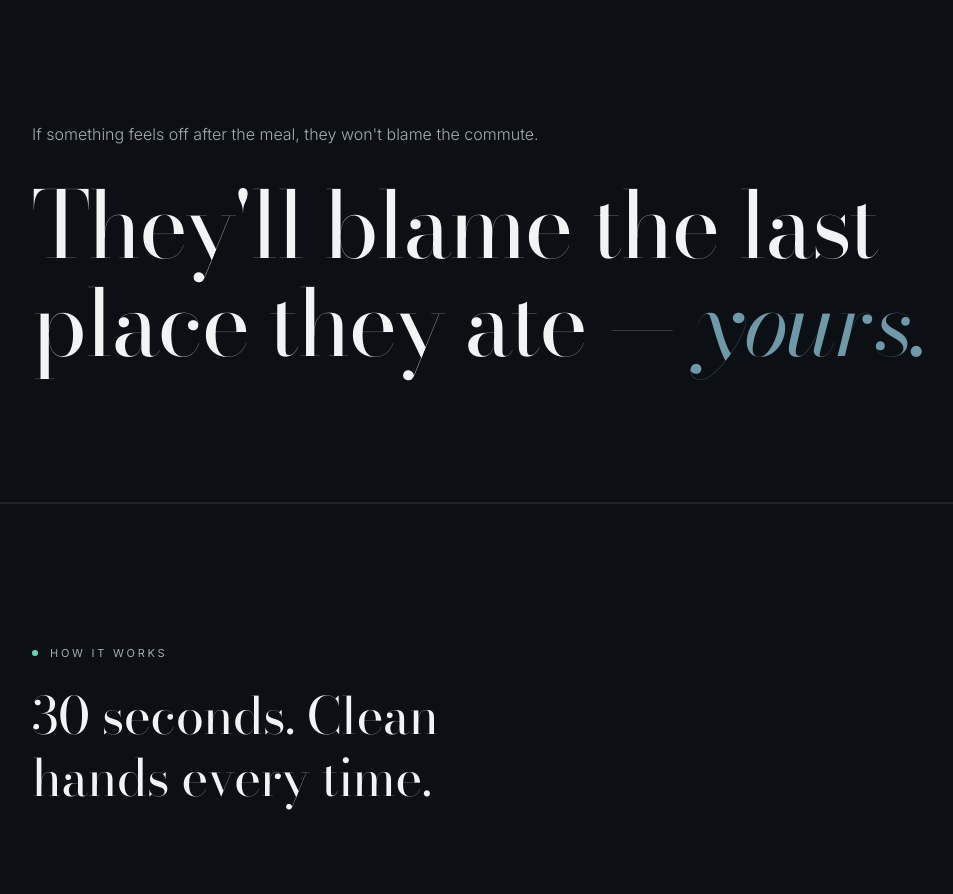
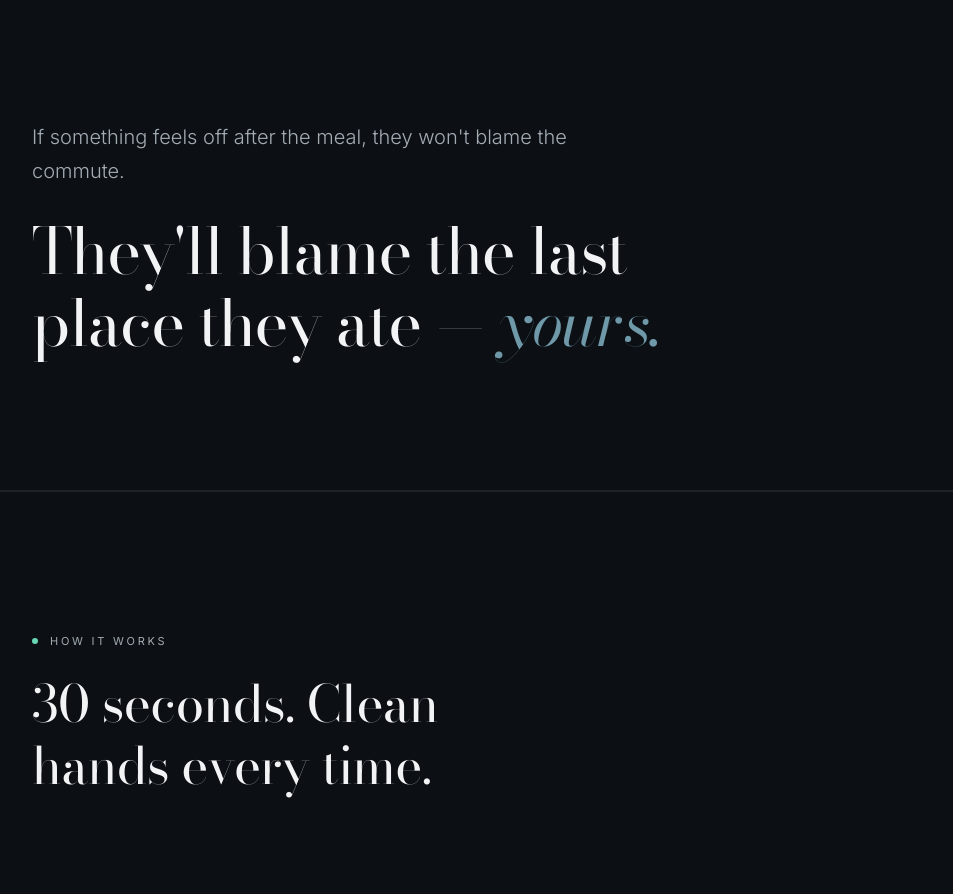
Before and after one commit to mukarramali01/dinewipes-v5-preview, a plain HTML site: page index_6.html in a window 1280 px wide. Shown: the part 3520-4414 px from the top of the page, without its empty margins (72-1025 px from the left). Drawn offline with nearby package versions, Linux system fonts and the light colour scheme.

Commit message:
v6: blame section font balance — setup 20px, hit 40-66px

```diff
--- a/index_6.html
+++ b/index_6.html
@@ -683,20 +683,20 @@ a[aria-disabled="true"] {
   border-bottom: 1px solid var(--border);
 }
 .blame-setup {
-  font-size: 16px;
-  font-weight: 300;
-  color: var(--muted);
-  line-height: 1.75;
+  font-size: 20px;
+  font-weight: 300;
+  color: var(--muted);
+  line-height: 1.7;
   margin-bottom: 28px;
   max-width: 560px;
 }
 .blame-hit {
   font-family: var(--serif);
-  font-size: clamp(52px, 7.2vw, 100px);
+  font-size: clamp(40px, 5vw, 66px);
   font-weight: 300;
   color: var(--text);
-  line-height: 1.06;
-  letter-spacing: -0.025em;
+  line-height: 1.12;
+  letter-spacing: -0.02em;
 }
 .blame-hit em {
   font-style: italic;
```
